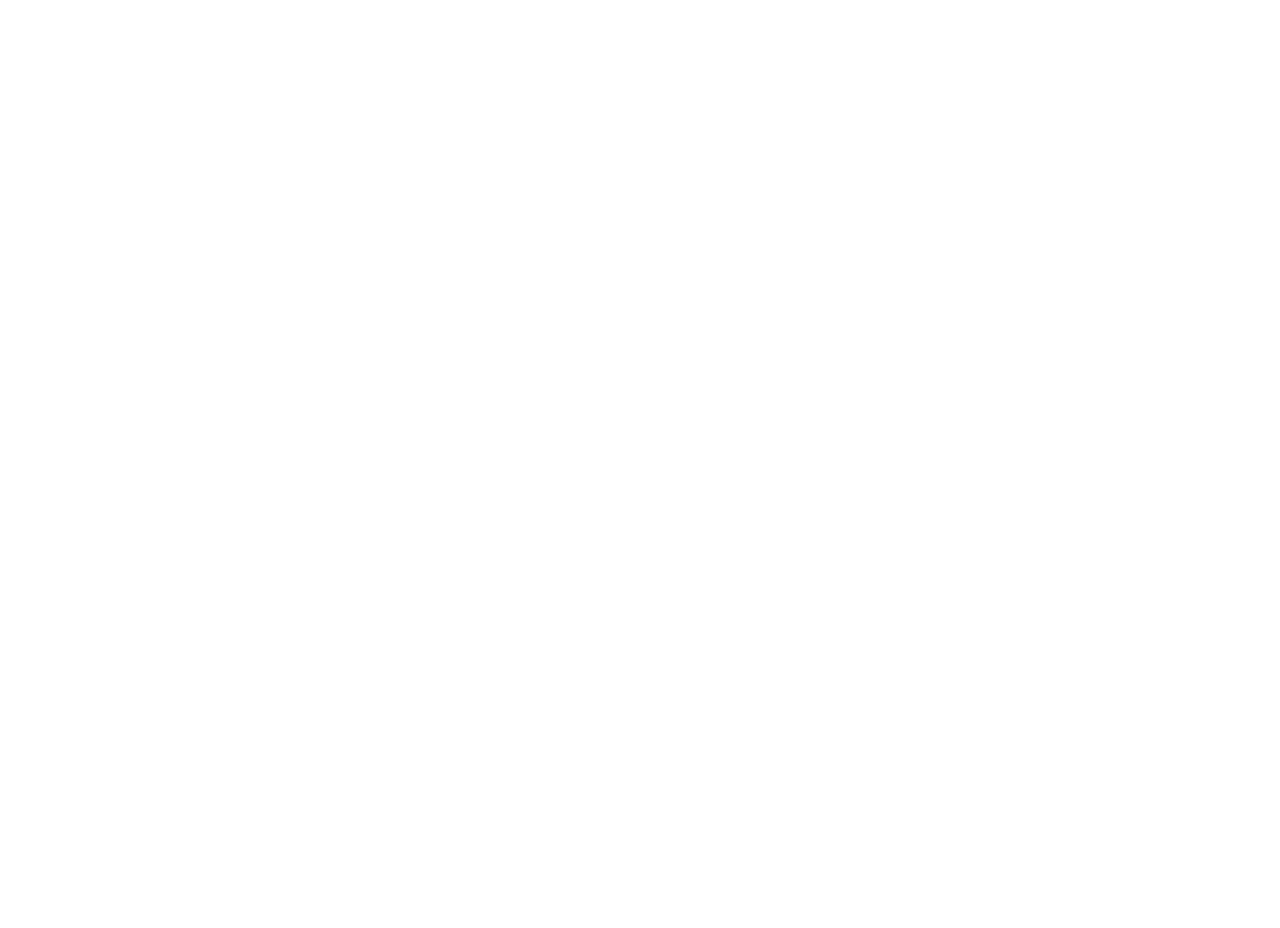
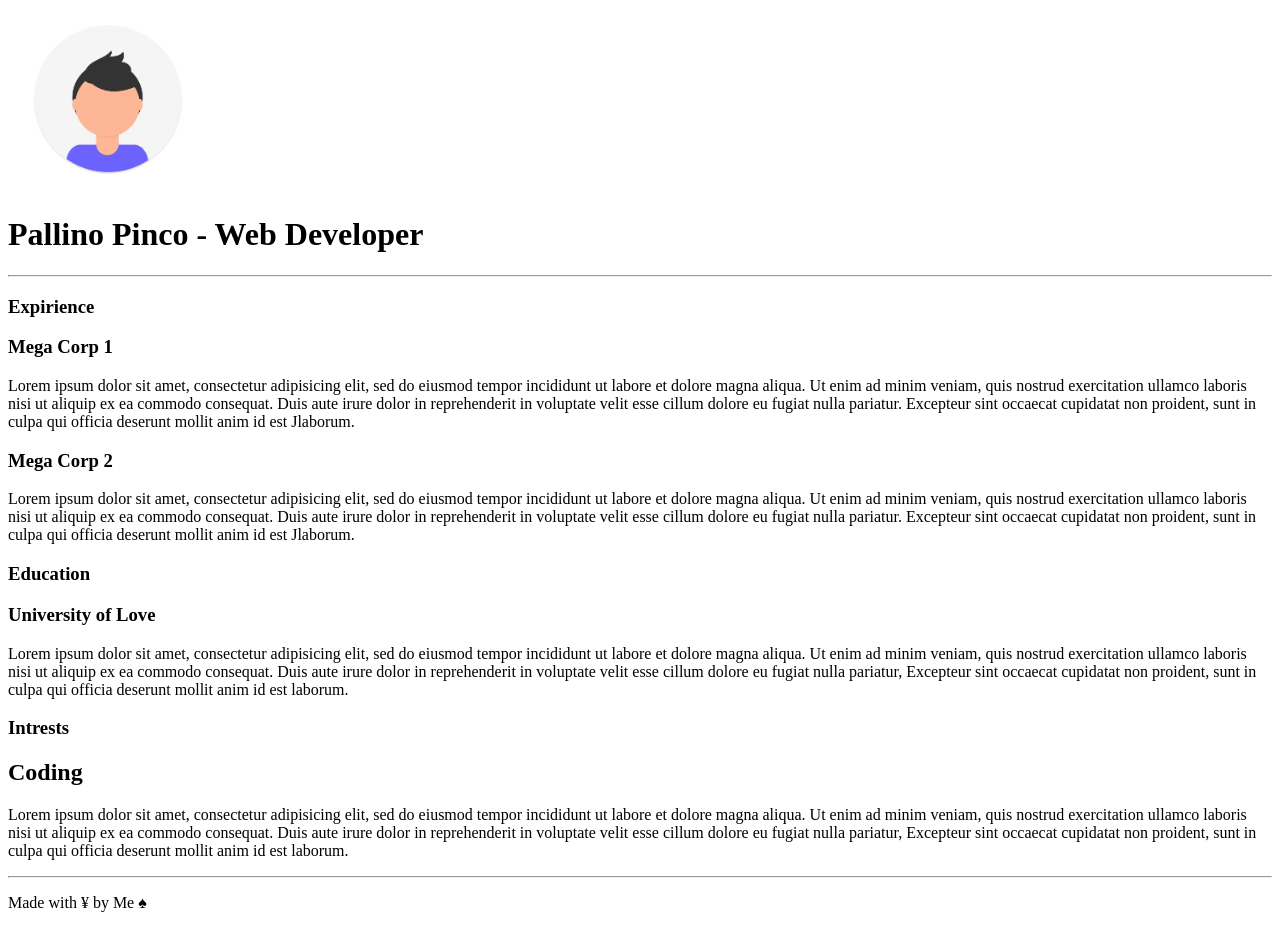
Before and after one commit to nikolaesp/html-css-curriculum-vitae, a plain HTML site: page index.html in a window 1280 px wide. Before the commit the page ends 800 px from the top, so only its background shows below. Drawn offline with Linux system fonts and the light colour scheme.

Commit message:
Scritoo tutto il text e messo il  foto

```diff
--- a/index.html
+++ b/index.html
@@ -1,13 +1,64 @@
 <!DOCTYPE html>
 <html lang="en">
+
 <head>
     <meta charset="UTF-8">
     <meta http-equiv="X-UA-Compatible" content="IE=edge">
     <meta name="viewport" content="width=device-width, initial-scale=1.0">
-    <title>Document</title>
+    <title>Pallino Pinco - Web Developer</title>
 
 </head>
+
 <body>
 
+    <img src="img/profile.png" alt="profile" style="width: 200px;" style="height: 200px;">
+    <h1> Pallino Pinco - Web Developer </h1>
+
+    <hr>
+
+    <h3><b>Expirience</b></h3>
+    <h3> Mega Corp 1 </h3>
+    <p>
+        Lorem ipsum dolor sit amet, consectetur adipisicing elit, sed do eiusmod tempor incididunt ut labore et dolore
+        magna aliqua. Ut enim ad minim
+        veniam, quis nostrud exercitation ullamco laboris nisi ut aliquip ex ea commodo consequat. Duis aute irure dolor
+        in reprehenderit in voluptate
+        velit esse cillum dolore eu fugiat nulla pariatur. Excepteur sint occaecat cupidatat non proident, sunt in culpa
+        qui officia deserunt mollit anim id est
+        Jlaborum.
+    </p>
+    <h3> Mega Corp 2 </h3>
+    <p>
+        Lorem ipsum dolor sit amet, consectetur adipisicing elit, sed do eiusmod tempor incididunt ut labore et dolore
+        magna aliqua. Ut enim ad minim
+        veniam, quis nostrud exercitation ullamco laboris nisi ut aliquip ex ea commodo consequat. Duis aute irure dolor
+        in reprehenderit in voluptate
+        velit esse cillum dolore eu fugiat nulla pariatur. Excepteur sint occaecat cupidatat non proident, sunt in culpa
+        qui officia deserunt mollit anim id est
+        Jlaborum.
+    </p>
+    <h3>Education</h3>
+    <h3>University of Love</h3>
+    <p>
+        Lorem ipsum dolor sit amet, consectetur adipisicing elit, sed do eiusmod tempor incididunt ut labore et dolore
+        magna aliqua. Ut enim ad minim
+        veniam, quis nostrud exercitation ullamco laboris nisi ut aliquip ex ea commodo consequat. Duis aute irure dolor
+        in reprehenderit in voluptate velit
+        esse cillum dolore eu fugiat nulla pariatur, Excepteur sint occaecat cupidatat non proident, sunt in culpa qui
+        officia deserunt mollit anim id est
+        laborum.</p>
+
+    <h3>Intrests</h3>
+
+    <h2>Coding</h2>
+        <p>   Lorem ipsum dolor sit amet, consectetur adipisicing elit, sed do eiusmod tempor incididunt ut labore et dolore magna aliqua. Ut enim ad minim
+        veniam, quis nostrud exercitation ullamco laboris nisi ut aliquip ex ea commodo consequat. Duis aute irure dolor in reprehenderit in voluptate velit
+        esse cillum dolore eu fugiat nulla pariatur, Excepteur sint occaecat cupidatat non proident, sunt in culpa qui officia deserunt mollit anim id est
+        laborum.
+    </p>
+
+    <hr>
+    <p>Made with ¥ by Me &spades; </p>
 </body>
+
 </html>
```
